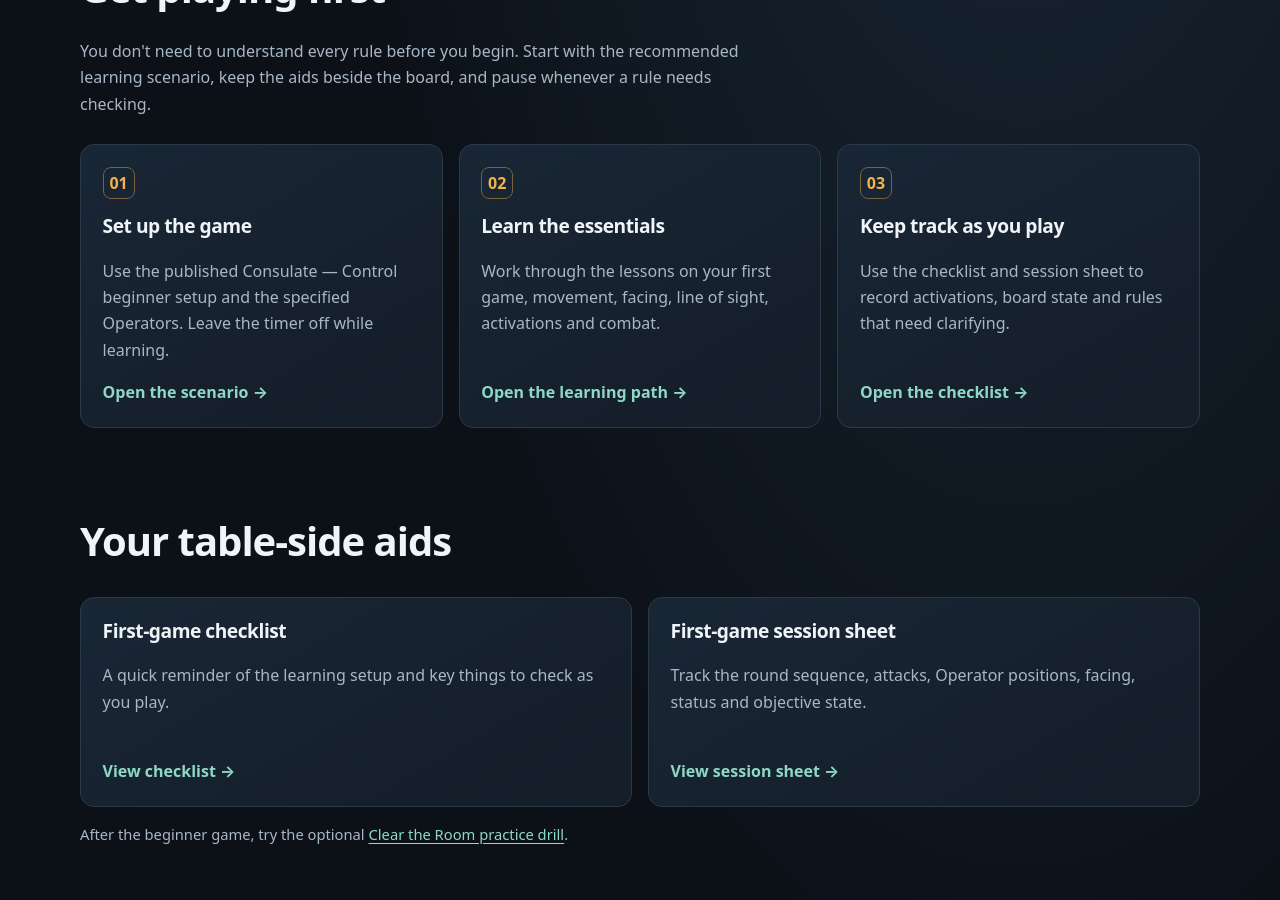
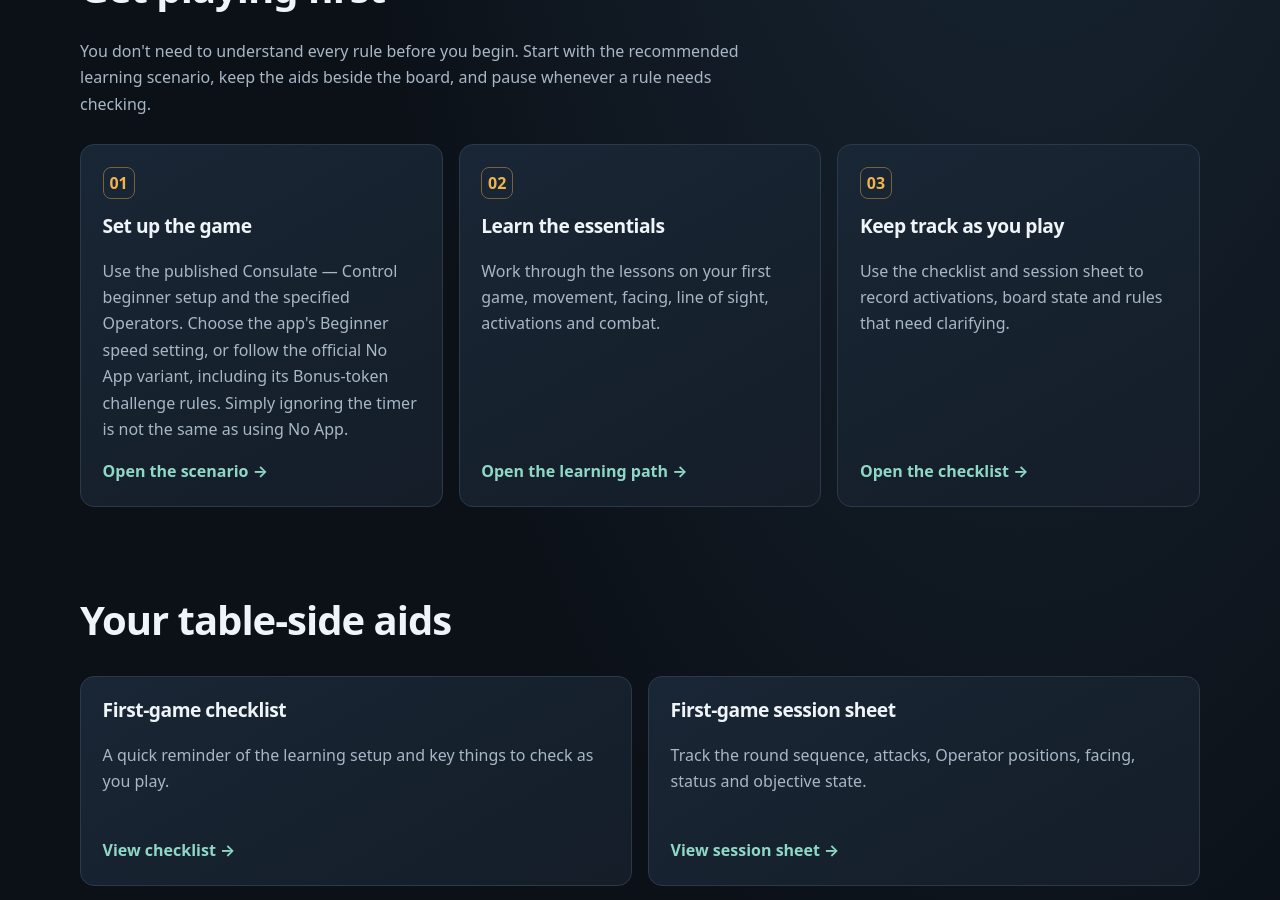
Before and after one commit to JamSpot/6-siege-ai-table, a Jekyll site: the page index.html, which Jekyll copies as it is, in a window 1280 px wide and 900 px high, scrolled down 838 px. Built offline with Jekyll 4.4.1, drawn with Linux system fonts in a browser that asks for light colours.

Commit message:
Clarify beginner timer mode on homepage

```diff
--- a/index.html
+++ b/index.html
@@ -3,7 +3,7 @@
 <body><header class="site-header"><div class="wrap nav"><a class="brand" href="index.html">6: SIEGE <span>AI TABLE</span></a><nav class="nav-links" aria-label="Main navigation"><a href="index.html" aria-current="page">Home</a><a href="tutorial/index.html">Learn to play</a><a href="tutorial/first-learning-scenario.html">Beginner game</a><a href="tutorial/first-game-checklist.html">Checklist</a><a href="tutorial/first-game-session-sheet.html">Session sheet</a><a href="#ai-project">AI project</a><a href="rules/README.html">Rules engine</a><a href="ai/README.html">AI opponent</a><a href="vision/README.html">Board vision</a></nav></div></header>
 <main><section class="hero wrap"><div class="eyebrow">Learn it at the table · Build the AI step by step</div><h1>From your first round to a tabletop AI opponent.</h1><p class="lead">A practical, beginner-first guide to 6: Siege – The Board Game, with a long-term goal: an assistant that understands the board, checks legal actions and tells you how to move its Operators.</p><div class="actions"><a class="button" href="tutorial/first-learning-scenario.html">Start the beginner game →</a><a class="button secondary" href="tutorial/index.html">Explore the lessons</a></div></section>
 <section class="section wrap"><h2>Get playing first</h2><p class="section-intro">You don't need to understand every rule before you begin. Start with the recommended learning scenario, keep the aids beside the board, and pause whenever a rule needs checking.</p><div class="grid">
-<article class="card"><span class="number">01</span><h3>Set up the game</h3><p>Use the published Consulate — Control beginner setup and the specified Operators. Leave the timer off while learning.</p><a class="card-link" href="tutorial/first-learning-scenario.html">Open the scenario →</a></article>
+<article class="card"><span class="number">01</span><h3>Set up the game</h3><p>Use the published Consulate — Control beginner setup and the specified Operators. Choose the app's Beginner speed setting, or follow the official No App variant, including its Bonus-token challenge rules. Simply ignoring the timer is not the same as using No App.</p><a class="card-link" href="tutorial/first-learning-scenario.html">Open the scenario →</a></article>
 <article class="card"><span class="number">02</span><h3>Learn the essentials</h3><p>Work through the lessons on your first game, movement, facing, line of sight, activations and combat.</p><a class="card-link" href="tutorial/index.html">Open the learning path →</a></article>
 <article class="card"><span class="number">03</span><h3>Keep track as you play</h3><p>Use the checklist and session sheet to record activations, board state and rules that need clarifying.</p><a class="card-link" href="tutorial/first-game-checklist.html">Open the checklist →</a></article></div></section>
 <section class="section wrap"><h2>Your table-side aids</h2><div class="grid two"><article class="card"><h3>First-game checklist</h3><p>A quick reminder of the learning setup and key things to check as you play.</p><a class="card-link" href="tutorial/first-game-checklist.html">View checklist →</a></article><article class="card"><h3>First-game session sheet</h3><p>Track the round sequence, attacks, Operator positions, facing, status and objective state.</p><a class="card-link" href="tutorial/first-game-session-sheet.html">View session sheet →</a></article></div><p class="small">After the beginner game, try the optional <a href="tutorial/05-first-learning-scenario.html">Clear the Room practice drill</a>.</p></section>
```
